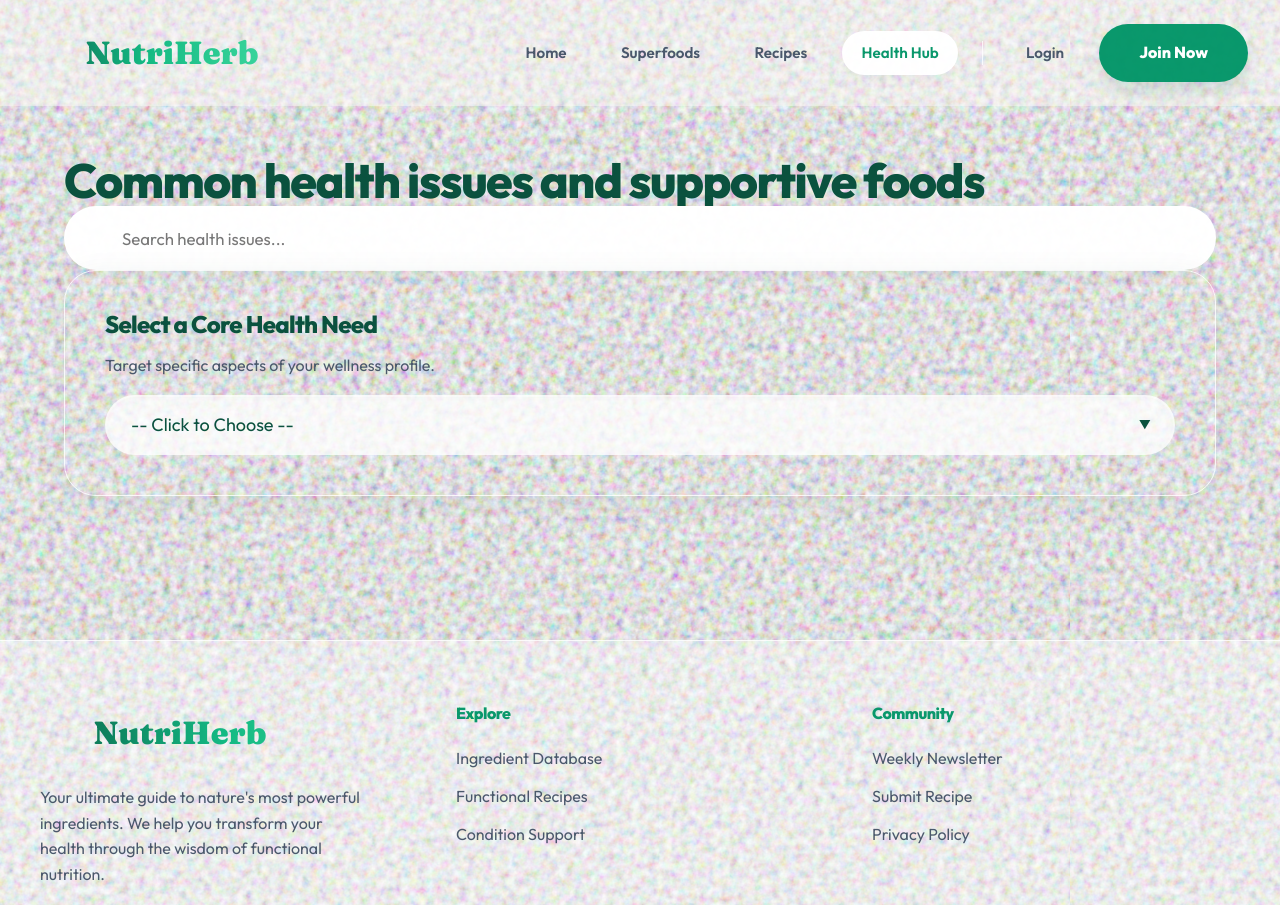
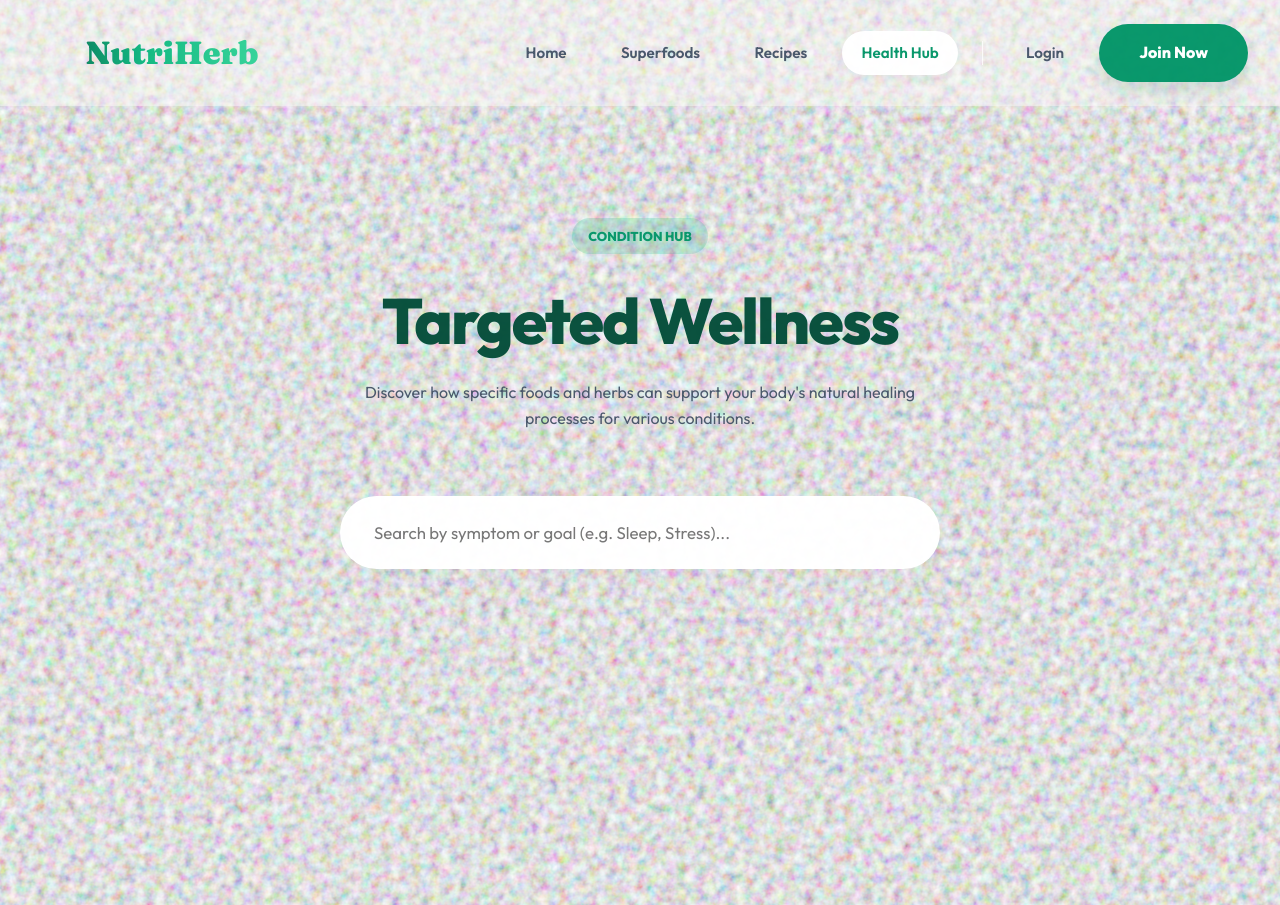
Before and after one commit to Lokesh19-PP/Nutriherb, a Django app: page /health/ in a window 1280 px wide. Shown: the top 905 px of the page. Run offline with Django 5.2, Linux system fonts and the light colour scheme; data comes from the database, SQL or seed files in the repository.

Commit message:
feat(health): redesign health hub with interactive goal cards and dynamic food/recipe results

```diff
--- a/nutriherb/templates/health.html
+++ b/nutriherb/templates/health.html
@@ -1,77 +1,118 @@
 {% extends 'base.html' %}
-{% block title %}NutriHerb - Health{% endblock %}
+{% block title %}Health Support Hub | NutriHerb{% endblock %}
 {% block content %}
-  <h2>Common health issues and supportive foods</h2>
-  <div class="search"><input id="issue-search" type="search" placeholder="Search health issues..."/></div>
-    <div class="card animate" style="padding:40px; display:flex; flex-direction:column; gap:16px;">
-      <h3 style="margin:0; font-size:24px;">Select a Core Health Need</h3>
-      <p class="muted" style="margin:0;">Target specific aspects of your wellness profile.</p>
-      <div style="position:relative; width: 100%;">
-        <select id="issue" style="width: 100%; border: 2px solid transparent; background: rgba(255, 255, 255, 0.8); border-radius: 99px; padding: 18px 24px; outline: none; transition: all 0.3s ease; font-size: 18px; font-family: 'Outfit'; appearance:none; box-shadow: inset 0 2px 4px rgba(0,0,0,0.02); color: var(--fg); cursor:pointer;">
-          <option value="">-- Click to Choose --</option>
-        </select>
-        <span style="position:absolute; right:24px; top:50%; transform:translateY(-50%); pointer-events:none; font-size:12px;">▼</span>
+  <section class="reveal" style="text-align: center; margin-bottom: 6rem; padding-top: 4rem;">
+    <div class="badge" style="display:inline-block; padding: 0.5rem 1rem; background: var(--primary-glow); color: var(--primary-dark); border-radius: 99px; font-weight: 800; font-size: 0.8rem; margin-bottom: 2rem; text-transform: uppercase;">
+      Condition Hub
     </div>
+    <h1 style="font-size: 4rem; margin-bottom: 1.5rem;">Targeted Wellness</h1>
+    <p style="max-width: 600px; margin: 0 auto 4rem; color: var(--fg-muted);">Discover how specific foods and herbs can support your body's natural healing processes for various conditions.</p>
+
+    <div style="max-width: 600px; margin: 0 auto; position: relative;">
+      <input id="issue-search" type="search" placeholder="Search by symptom or goal (e.g. Sleep, Stress)..." style="padding: 1.5rem 2rem; border-radius: 99px; box-shadow: 0 10px 40px rgba(0,0,0,0.03);"/>
+    </div>
+  </section>
+
+  <div id="goals-grid" class="bento" style="grid-template-rows: auto; margin-bottom: 6rem;">
+    <!-- Cards will be injected here -->
   </div>
 
-    <section id="issue-details" style="display:none; margin-top:24px;">
-      <div class="hero-banner animate" style="text-align:left; padding:40px; grid-template-columns:1fr;">
-        <h3 id="issue-name" style="font-size:40px; color:#064e3b; margin:0 0 16px 0;"></h3>
-        <p id="issue-desc" style="font-size:20px; color:var(--fg); line-height:1.6;"></p>
+  <section id="issue-details" style="display:none; margin-top:6rem;" class="reveal">
+    <div class="card" style="background: white; padding: 4rem; margin-bottom: 3rem; border-left: 8px solid var(--primary); box-shadow: 0 40px 100px rgba(6, 78, 59, 0.05);">
+      <h2 id="issue-name" style="font-size: 4rem; margin-bottom: 1.5rem; color: var(--primary-dark);"></h2>
+      <p id="issue-desc" style="font-size: 1.25rem; color: var(--fg-muted); line-height: 1.8; max-width: 800px;"></p>
     </div>
 
-      <div class="grid" style="margin-top:24px;">
-        <div class="card animate">
-          <h3 style="color:#059669; border-bottom:1px solid var(--card-border); padding-bottom:12px; margin-bottom:16px;">Recommended Foods</h3>
-          <ul id="foods" style="list-style:none; padding:0; margin:0; line-height:1.8;"></ul>
+    <div class="grid" style="grid-template-columns: repeat(auto-fit, minmax(400px, 1fr)); gap: 3rem;">
+      <div class="card" style="background: rgba(255,255,255,0.5);">
+        <h3 style="color: var(--primary-dark); margin-bottom: 2rem; display: flex; align-items: center; gap: 0.75rem; font-size: 2rem;">
+          <span>🥦</span> Recommended Foods
+        </h3>
+        <ul id="foods-list" style="list-style:none; padding:0; margin:0; display: grid; gap: 1.5rem;"></ul>
       </div>
-        <div class="card animate">
-          <h3 style="color:#059669; border-bottom:1px solid var(--card-border); padding-bottom:12px; margin-bottom:16px;">Targeted Recipes</h3>
-          <ul id="recipes" style="list-style:none; padding:0; margin:0; line-height:1.8;"></ul>
+      <div class="card" style="background: rgba(255,255,255,0.5);">
+        <h3 style="color: var(--primary-dark); margin-bottom: 2rem; display: flex; align-items: center; gap: 0.75rem; font-size: 2rem;">
+          <span>🍳</span> Synergistic Recipes
+        </h3>
+        <div id="recipes-list" style="display: grid; gap: 1.25rem;"></div>
       </div>
     </div>
   </section>
 
   <script>
-      const state = {
+    const appState = {
       issues: [],
       foods: [],
       recipes: [],
     };
+
+    const icons = ['🛡️', '😴', '🔋', '🧠', '🥗', '🔥', '❤️', '🧘'];
 
     Promise.all([
       fetch('/api/healthissues/').then(r => r.json()),
       fetch('/api/herbsfoods/').then(r => r.json()),
       fetch('/api/recipes/').then(r => r.json()),
     ]).then(([issues, foods, recipes]) => {
-        state.issues = issues;
-        state.foods = foods;
-        state.recipes = recipes;
+      appState.issues = issues;
+      appState.foods = foods;
+      appState.recipes = recipes;
 
-        const sel = document.getElementById('issue');
-        function refillOptions() {
-          const q = (document.getElementById('issue-search').value || '').toLowerCase();
-          const filtered = state.issues.filter(i => !q || `${i.name} ${i.description}`.toLowerCase().includes(q));
-          sel.innerHTML = '<option value="">-- Choose --</option>' + filtered.map(i => `<option value="${i.id}">${i.name}</option>`).join('');
+      const grid = document.getElementById('goals-grid');
+      const search = document.getElementById('issue-search');
+
+      function renderGoals() {
+        const q = search.value.toLowerCase();
+        const filtered = appState.issues.filter(i => !q || `${i.name} ${i.description}`.toLowerCase().includes(q));
+
+        grid.innerHTML = filtered.map((i, idx) => `
+          <div class="card reveal bento-item" style="animation-delay: ${idx * 0.05}s; cursor: pointer; transition: all 0.4s cubic-bezier(0.165, 0.84, 0.44, 1);" onclick="showDetails(${i.id}, this)">
+            <div style="font-size: 3.5rem; margin-bottom: 1.5rem;">${icons[idx % icons.length]}</div>
+            <h3 style="margin-bottom: 0.75rem; font-size: 1.8rem;">${i.name}</h3>
+            <p style="font-size: 0.95rem; color: var(--fg-muted);">${i.description.substring(0, 70)}...</p>
+          </div>
+        `).join('');
       }
-        refillOptions();
-        document.getElementById('issue-search').addEventListener('input', refillOptions);
-        sel.addEventListener('change', () => {
-          const id = sel.value ? parseInt(sel.value, 10) : null;
-          const issue = state.issues.find(x => x.id === id);
+
+      window.showDetails = (id, el) => {
+        document.querySelectorAll('#goals-grid .card').forEach(c => {
+          c.style.borderColor = 'var(--glass-border)';
+          c.style.background = 'var(--bg-card)';
+        });
+        el.style.borderColor = 'var(--primary)';
+        el.style.background = 'white';
+
+        const issue = appState.issues.find(x => x.id === id);
         const details = document.getElementById('issue-details');
-          if (!issue) { details.style.display = 'none'; return; }
+
         details.style.display = 'block';
+        details.scrollIntoView({ behavior: 'smooth', block: 'start' });
+
         document.getElementById('issue-name').textContent = issue.name;
         document.getElementById('issue-desc').textContent = issue.description || '';
 
-          const foodsForIssue = state.foods.filter(f => (issue.herbs_or_foods || []).includes(f.id));
-          document.getElementById('foods').innerHTML = foodsForIssue.map(f => `<li><strong>${f.name}</strong> — ${f.benefits || ''}</li>`).join('') || '<li>No recommendations.</li>';
+        const foodsForIssue = appState.foods.filter(f => (issue.herbs_or_foods || []).includes(f.id));
+        document.getElementById('foods-list').innerHTML = foodsForIssue.map(f => `
+          <li class="reveal card" style="padding: 1.5rem; background: white; margin: 0; display: flex; align-items: center; gap: 1.5rem; border-radius: var(--radius-md);">
+            <span style="font-size: 1.8rem;">${f.category === 'herb' ? '🌿' : '🍎'}</span>
+            <div>
+              <div style="font-weight: 800; color: var(--primary-dark); font-size: 1.1rem;">${f.name}</div>
+              <div style="font-size: 0.9rem; color: var(--fg-muted);">${f.benefits.substring(0, 60)}...</div>
+            </div>
+          </li>
+        `).join('') || '<li>No specific foods linked yet.</li>';
 
         const foodIds = new Set(foodsForIssue.map(f => f.id));
-          const recipesForIssue = state.recipes.filter(r => (r.herbs_or_foods || []).some(fid => foodIds.has(fid)));
-          document.getElementById('recipes').innerHTML = recipesForIssue.map(r => `<li>${r.title}</li>`).join('') || '<li>No related recipes.</li>';
-        });
+        const recipesForIssue = appState.recipes.filter(r => (r.herbs_or_foods || []).some(fid => foodIds.has(fid)));
+        document.getElementById('recipes-list').innerHTML = recipesForIssue.map(r => `
+          <a href="/recipes/${r.id}/" class="reveal card" style="text-decoration: none; padding: 1.5rem; background: white; margin: 0; color: var(--fg); display: flex; justify-content: space-between; align-items: center; border-radius: var(--radius-md);">
+            <span style="font-weight: 700; font-family: 'Fraunces', serif; font-size: 1.2rem;">${r.title}</span>
+            <span style="font-size: 0.8rem; font-weight: 800; color: var(--primary); text-transform: uppercase; letter-spacing: 0.05em;">Recipe →</span>
+          </a>
+        `).join('') || '<p>No recipes found for these foods.</p>';
+      };
+
+      search.addEventListener('input', renderGoals);
+      renderGoals();
     });
   </script>
 {% endblock %}
```
Lines whose indentation alone changed are shown as unchanged.
